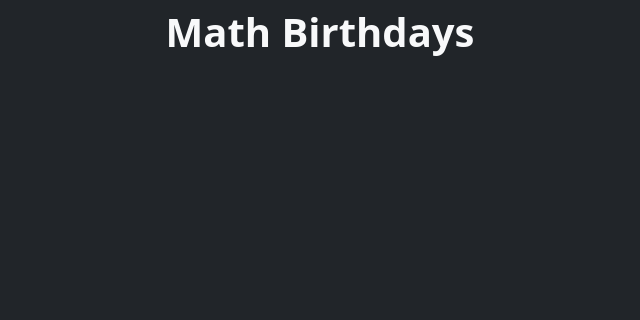
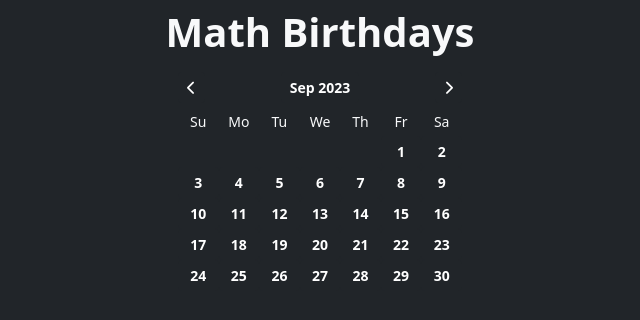
Before and after one commit to estidlore/math-birthdays, a plain HTML site: page index.html in a window 1280 px wide. Shown: the whole page, without its empty margins (320-960 px from the left). Drawn offline with nearby package versions, Linux system fonts and the light colour scheme.

Commit message:
add datepicker
- Add datePicker base variables & ui

```diff
--- a/index.html
+++ b/index.html
@@ -21,5 +21,105 @@
     </div>
     <script src="https://kit.fontawesome.com/f59a23bc6b.js"></script>
     <script src="https://ajax.googleapis.com/ajax/libs/jquery/3.6.4/jquery.min.js"></script>
+    <script>
+      const datePicker = () => {
+        const months = [
+          "January",
+          "February",
+          "March",
+          "April",
+          "May",
+          "June",
+          "July",
+          "August",
+          "September",
+          "October",
+          "November",
+          "December",
+        ].map((el) => el.substring(0, 3));
+        const daysOfWeek = [
+          "Sunday",
+          "Monday",
+          "Tuesday",
+          "Wednesday",
+          "Thursday",
+          "Friday",
+          "Saturday",
+        ].map((el) => el.substring(0, 2));
+        const date = new Date();
+        date.setHours(0, 0, 0, 0);
+        const d = new Date(date);
+        let daysCount = 0;
+
+        const container = $("<div/>", {
+          class: "p-2",
+          css: { maxWidth: "300px" },
+        });
+        // Header
+        const divHeader = $("<div/>", {
+          class: "d-flex justify-content-between mb-1",
+        });
+        const btnPrev = $("<button/>", {
+          class: "btn btn-dark btn-sm fa-solid fa-chevron-left",
+        });
+        const btnNext = $("<button/>", {
+          class: "btn btn-dark btn-sm fa-solid fa-chevron-right",
+        });
+        const btnHeading = $("<button/>", {
+          class: "btn btn-dark btn-sm fw-bold",
+        });
+        // Days
+        const divDays = $("<div/>", {
+          class: "d-flex flex-wrap",
+        });
+        const txtDays = daysOfWeek.map((day) =>
+          $("<span/>", {
+            class: "px-2 py-1 small text-center",
+            css: { width: `${100 / 7}%` },
+            text: day,
+          })
+        );
+        const gapDays = $("<span/>");
+        const btnsDays = Array.from(Array(31), (_, day) =>
+          $("<button/>", {
+            class: "btn btn-dark btn-sm fw-bold",
+            css: { width: `${100 / 7}%` },
+            text: day + 1,
+          })
+        );
+
+        const updateMonth = () => {
+          const newCount = new Date(
+            d.getFullYear(),
+            d.getMonth() + 1,
+            0
+          ).getDate();
+          if (daysCount > newCount) {
+            btnsDays.slice(newCount, daysCount).forEach((el) => {
+              el.detach();
+            });
+          } else if (newCount > daysCount) {
+            divDays.append(btnsDays.slice(daysCount, newCount));
+          }
+          daysCount = newCount;
+          const offset = new Date(d.getFullYear(), d.getMonth(), 1).getDay();
+          gapDays.css("width", `${(100 / 7) * offset}%`);
+          btnHeading.text(`${months[d.getMonth()]} ${d.getFullYear()}`);
+        };
+
+        divHeader.append(btnPrev, btnHeading, btnNext);
+        divDays.append(txtDays, gapDays);
+        container.append(divHeader, divDays);
+        updateMonth();
+        return container;
+      };
+    </script>
+    <script>
+      $(document).ready(() => {
+        const pickerWrapper = $("#datepicker");
+        const picker = datePicker();
+        pickerWrapper.append(picker);
+      });
+    </script>
   </body>
 </html>
```
